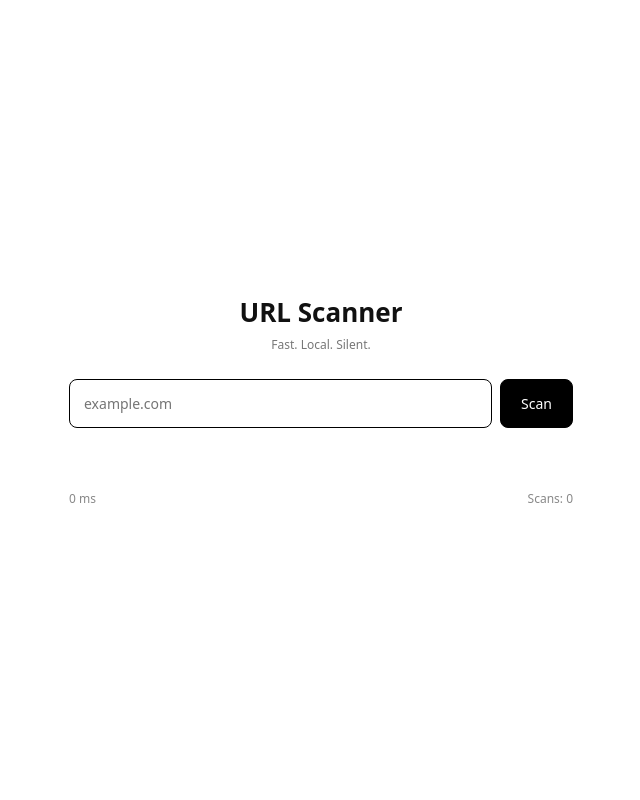
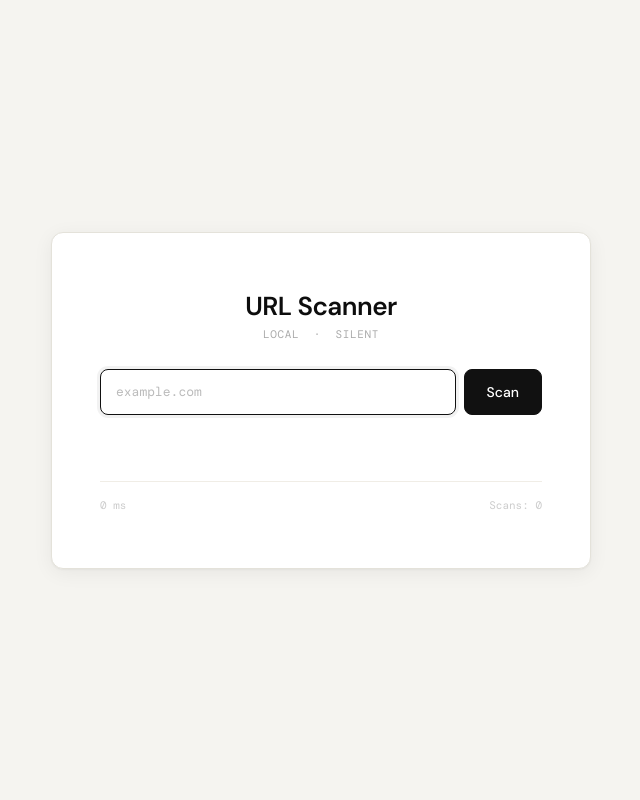
Before and after one commit to mannansainicyber/URL_CHECKER, a Flask app: page / in a window 1280 px wide. Shown: the whole page, without its empty margins (319-959 px from the left). Run offline with Flask 2, Linux system fonts and the light colour scheme; parts of the project's set-up code (start-up, migrations or seed data) failed here and were passed over.

Commit message:
update index.html

```diff
--- a/templates/index.html
+++ b/templates/index.html
@@ -4,41 +4,55 @@
   <meta charset="UTF-8">
   <title>URL Scanner</title>
   <meta name="viewport" content="width=device-width, initial-scale=1">
+  <link href="https://fonts.googleapis.com/css2?family=DM+Sans:wght@400;500;600&family=DM+Mono:wght@400;500&display=swap" rel="stylesheet">
 
   <style>
     * {
       margin: 0;
       padding: 0;
       box-sizing: border-box;
-      font-family: system-ui, -apple-system, sans-serif;
     }
 
     body {
-      height: 100vh;
-      background: white;
+      min-height: 100vh;
+      background: #f5f4f0;
       display: flex;
       align-items: center;
       justify-content: center;
       color: #111;
+      font-family: 'DM Sans', system-ui, sans-serif;
     }
 
     .wrap {
       width: 100%;
-      max-width: 560px;
-      padding: 28px;
+      max-width: 540px;
+      margin: 24px;
+      background: #fff;
+      padding: 56px 48px;
       text-align: center;
+      border: 1px solid #e4e2da;
+      border-radius: 12px;
+      box-shadow:
+        0 1px 2px rgba(0,0,0,0.04),
+        0 4px 20px rgba(0,0,0,0.06),
+        0 0 0 1px rgba(255,255,255,0.8) inset;
     }
 
     h1 {
       font-size: 26px;
       font-weight: 600;
-      margin-bottom: 6px;
+      letter-spacing: -0.02em;
+      color: #0d0d0d;
+      margin-bottom: 4px;
     }
 
     .meta {
-      font-size: 12px;
-      color: #777;
-      margin-bottom: 26px;
+      font-family: 'DM Mono', monospace;
+      font-size: 11px;
+      color: #aaa;
+      letter-spacing: 0.06em;
+      text-transform: uppercase;
+      margin-bottom: 28px;
     }
 
     .row {
@@ -48,68 +62,91 @@
 
     input {
       flex: 1;
-      padding: 14px;
-      font-size: 14px;
-      border: 1px solid #ddd;
+      padding: 13px 15px;
+      font-family: 'DM Mono', monospace;
+      font-size: 13px;
+      color: #111;
+      background: #fff;
+      border: 1px solid #dddbd3;
       border-radius: 8px;
       outline: none;
+      transition: border-color 0.15s, box-shadow 0.15s;
     }
 
+    input::placeholder { color: #bbb; }
+
     input:focus {
-      border-color: #000;
+      border-color: #111;
+      box-shadow: 0 0 0 3px rgba(0,0,0,0.05);
     }
 
     button {
-      padding: 14px 20px;
+      padding: 13px 22px;
+      font-family: 'DM Sans', sans-serif;
       font-size: 14px;
-      border: 1px solid #000;
-      background: #000;
-      color: white;
+      font-weight: 500;
+      border: 1px solid #111;
+      background: #111;
+      color: #fff;
       border-radius: 8px;
       cursor: pointer;
+      transition: background 0.15s, transform 0.1s;
+      white-space: nowrap;
     }
+
+    button:hover { background: #222; }
+    button:active { transform: scale(0.97); }
 
     .result {
       margin-top: 22px;
-      min-height: 22px;
+      min-height: 24px;
       font-size: 14px;
       font-weight: 500;
+      display: flex;
+      align-items: center;
+      justify-content: center;
+      gap: 7px;
     }
 
-    .safe { color: #1a7f37; }
+    .safe  { color: #1a7f37; }
     .danger { color: #c92a2a; }
 
+    .dot {
+      width: 7px; height: 7px;
+      border-radius: 50%;
+      flex-shrink: 0;
+    }
+    .safe  .dot { background: #1a7f37; }
+    .danger .dot { background: #c92a2a; }
+
     .footer {
-      margin-top: 18px;
-      font-size: 12px;
-      color: #888;
+      margin-top: 20px;
+      padding-top: 16px;
+      border-top: 1px solid #f0ede6;
+      font-family: 'DM Mono', monospace;
+      font-size: 11px;
+      color: #ccc;
       display: flex;
       justify-content: space-between;
     }
 
     .loader {
-      width: 14px;
-      height: 14px;
-      border: 2px solid #ddd;
-      border-top: 2px solid #000;
+      width: 14px; height: 14px;
+      border: 2px solid #e4e2da;
+      border-top-color: #555;
       border-radius: 50%;
-      display: inline-block;
-      animation: spin 0.6s linear infinite;
-      vertical-align: middle;
-      margin-right: 6px;
+      animation: spin 0.55s linear infinite;
+      flex-shrink: 0;
     }
 
-    @keyframes spin {
-      to { transform: rotate(360deg); }
-    }
+    @keyframes spin { to { transform: rotate(360deg); } }
   </style>
 </head>
 
 <body>
-
   <div class="wrap">
     <h1>URL Scanner</h1>
-    <div class="meta">Fast. Local. Silent.</div>
+    <div class="meta">Local &nbsp;·&nbsp; Silent</div>
 
     <div class="row">
       <input id="urlInput" placeholder="example.com" autofocus>
@@ -146,15 +183,14 @@
       const countBox = document.getElementById("count");
 
       if (!url.trim()) {
-        result.textContent = "Enter a URL.";
         result.className = "result danger";
+        result.innerHTML = `<span class="dot"></span>Enter a URL.`;
         return;
       }
 
       url = cleanURL(url);
-
+      result.className = "result";
       result.innerHTML = `<span class="loader"></span>Scanning`;
-      result.className = "result";
 
       const start = performance.now();
 
@@ -167,25 +203,25 @@
 
         const data = await res.json();
         const end = performance.now();
+        const pct = Math.round(data.confidence * 100);
 
         scans++;
         countBox.textContent = `Scans: ${scans}`;
         timeBox.textContent = `${Math.round(end - start)} ms`;
 
         if (data.phishing === 1) {
-          result.textContent = `Phishing (${data.confidence * 100}% sure)`;
           result.className = "result danger";
+          result.innerHTML = `<span class="dot"></span>Phishing &mdash; ${pct}% sure`;
         } else {
-          result.textContent = `Safe (${data.confidence * 100}% sure)`;
           result.className = "result safe";
+          result.innerHTML = `<span class="dot"></span>Safe &mdash; ${pct}% sure`;
         }
 
       } catch (e) {
-        result.textContent = "Server error.";
         result.className = "result danger";
+        result.innerHTML = `<span class="dot"></span>Server error.`;
       }
     }
   </script>
-
 </body>
 </html>
```
Also changed, not shown: 1 other file.
